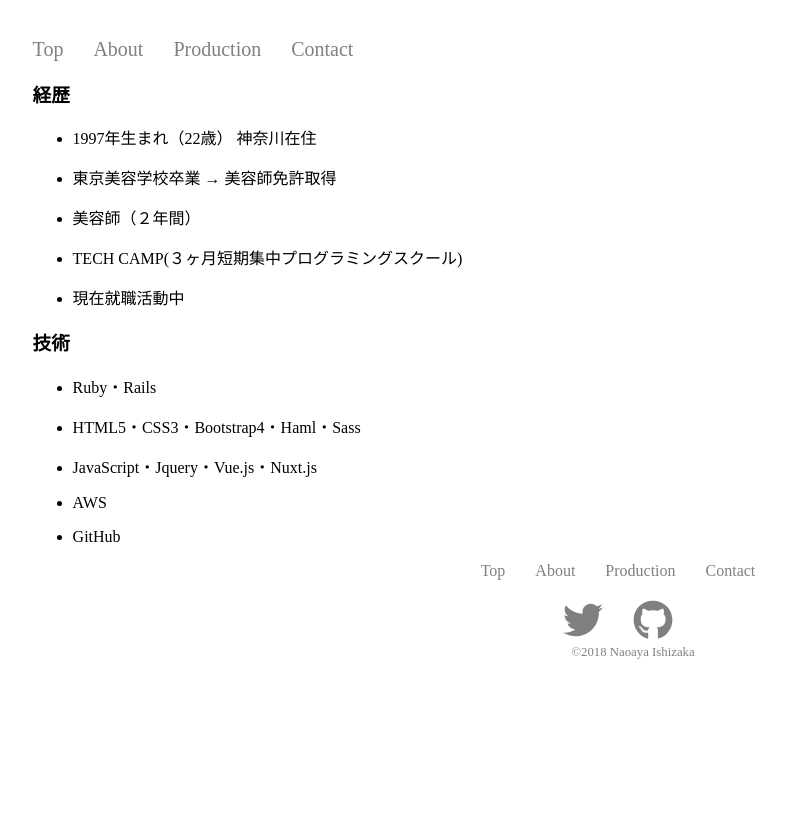
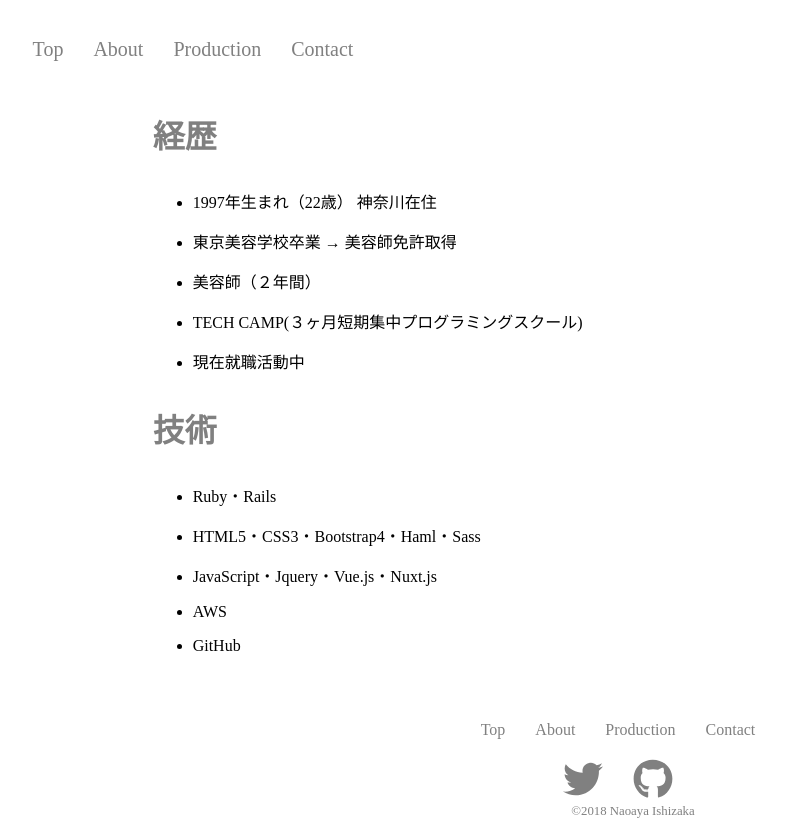
Before and after one commit to naoya00/profile-app, a Vue app: page /about in a window 1280 px wide. Shown: the whole page, without its empty margins (7-792 px from the left). Before the commit the page ends 800 px from the top, so only its background shows below. Built offline with nearby package versions, Linux system fonts and the light colour scheme; the HTML template or start-up script is replaced by a standard one.

Commit message:
経歴、技術add

```diff
--- a/src/views/About.vue
+++ b/src/views/About.vue
@@ -25,3 +25,16 @@ export default {
   }
 }
 </script>
+
+<style lang="scss" scoped>
+.aboutLow{
+  width: 80%;
+  margin: 50px auto;
+  height: 70vh;
+  & h3{
+    color: #808080;
+    font-size: 2em;
+  }
+}
+
+</style>
```
